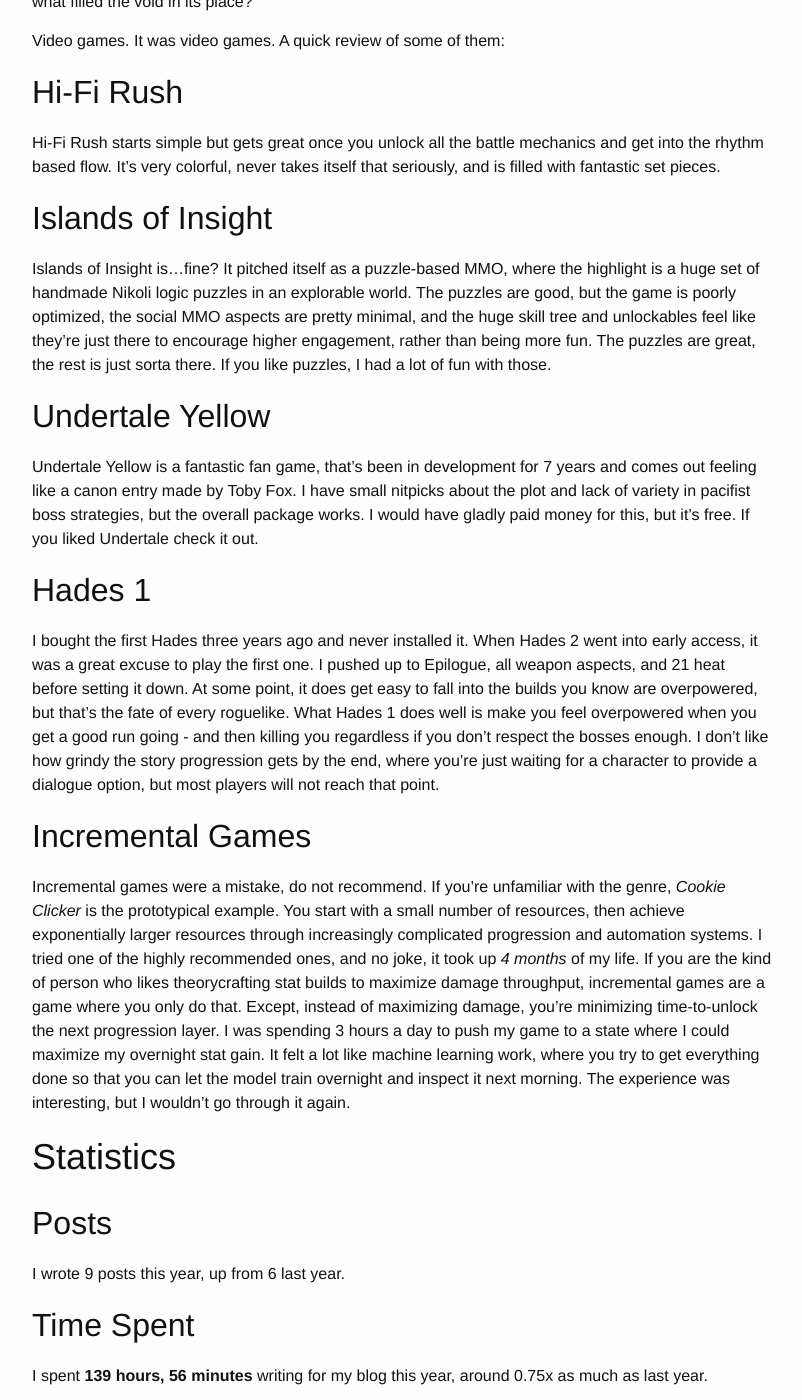
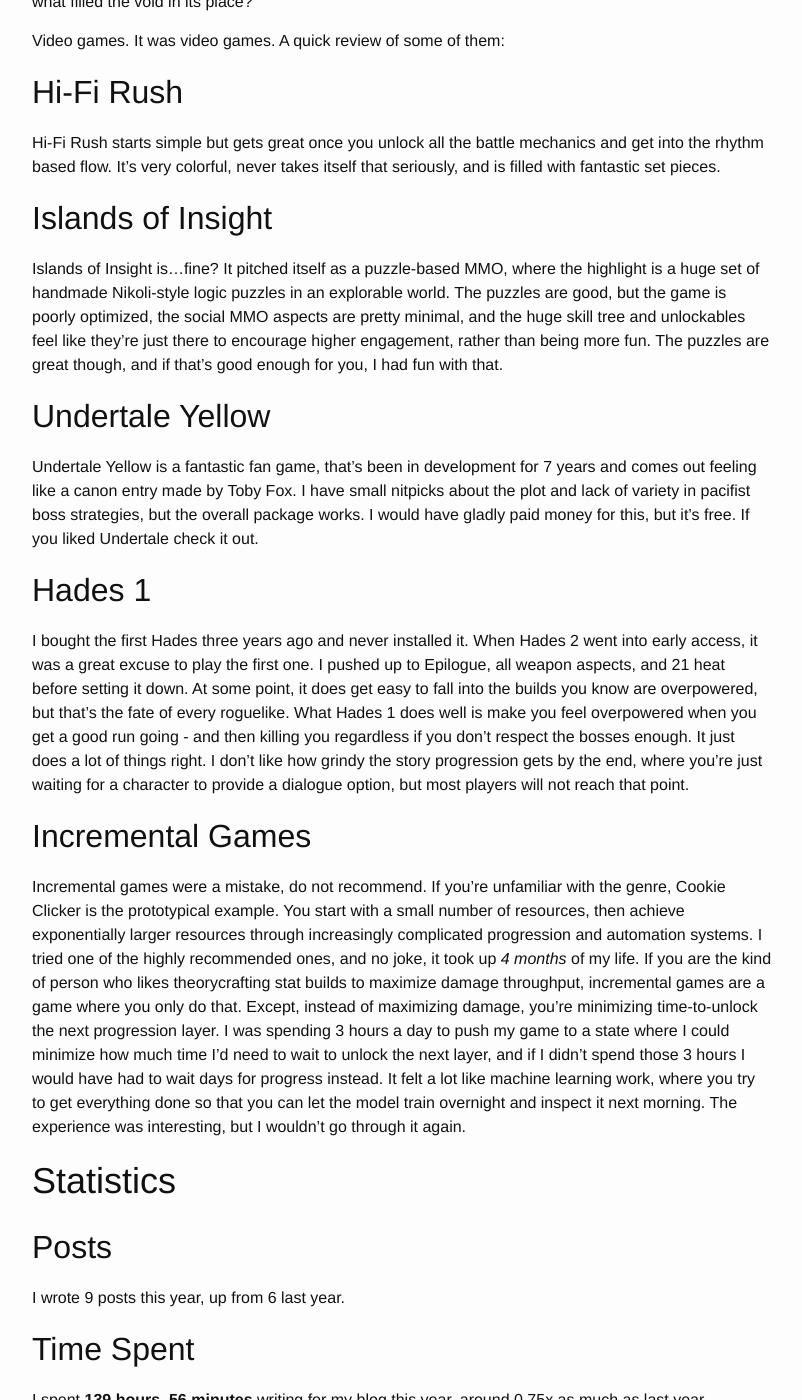
Before and after one commit to alexirpan/alexirpan.github.io, a Jekyll site: the page built from _posts/2024-08-18-nine-years.markdown, in a window 1280 px wide and 1400 px high, scrolled down 722 px. Shown: the whole window, without its empty margins (238-1040 px from the left). Built offline with Jekyll 4.4.1, drawn with Linux system fonts in a browser that asks for light colours; nearby versions of some CDN libraries; some of the changed text lies outside the part shown.

Commit message:
JK one more pass

```diff
--- a/_posts/2024-08-18-nine-years.markdown
+++ b/_posts/2024-08-18-nine-years.markdown
@@ -9,27 +9,28 @@
 # Highlights
 
 I took a break from writing puzzles this year.
-The main reason I've had more free time is that I stopped writing puzzles.
+That's led to a lot more free time.
 Puzzle writing has been one of my main recent hobbies, but I've found the problem
 is that I can't do low key puzzlehunt writing. I either go all-in or I don't,
-and when I go all-in, it takes up enough headspace that I struggle to do other
-things. This year was a year I needed to do other things. I wanted to change things
+and when I go all-in, it takes up enough headspace that I have trouble making any other
+major life decisions.
+This year was a year where I needed to do other things. I wanted to change things
 up.
 
-And I did do change things up! Some of it was silent backend migrations
+And I did change things up! Some of it was silent backend migrations
 (both Universal Analytics and my time tracker got deprecated this year), but the
 most notable change is that I [switched career trajectories to AI safety]({% post_url 2024-08-06-switching-to-ai-safety %}).
 
 I try to keep my Twitter / X usage low, but I retweet all posts whenever I write
 them, and I've noticed my switch into AI safety post has had significantly more
-Twitter engagement than my other posts. I've chalked this up to "the alignment mafia" - a distributed
+Twitter engagement than my other posts. I chalk this up to "the alignment mafia" - a distributed
 set of people who reshare and promote anything supporting their views on AGI.
 Listen, I appreciate the support, but I haven't done anything yet! Chill.
 
 The time it took me to navigate my career change was much less than the time I've
 spent on puzzle writing in the past.
 I expected to fill that void with more blog writing,
-but that's not what happened. So what filled the void in its place?
+but that's not what happened. So, what filled the void in its place?
 
 Video games. It was video games. A quick review of some of them:
 
@@ -42,11 +43,11 @@
 ## Islands of Insight
 
 Islands of Insight is...fine? It pitched itself as a puzzle-based MMO, where the
-highlight is a huge set of handmade Nikoli logic puzzles in an explorable world.
+highlight is a huge set of handmade Nikoli-style logic puzzles in an explorable world.
 The puzzles are good, but the game is poorly optimized, the social MMO aspects
 are pretty minimal, and the huge skill tree and unlockables feel like they're just there
-to encourage higher engagement, rather than being more fun. The puzzles are great, the
-rest is just sorta there. If you like puzzles, I had a lot of fun with those.
+to encourage higher engagement, rather than being more fun. The puzzles are great though,
+and if that's good enough for you, I had fun with that.
 
 ## Undertale Yellow
 
@@ -64,14 +65,14 @@
 Epilogue, all weapon aspects, and 21 heat before setting it down. At some point, it does get easy to
 fall into the builds you know are overpowered, but that's the fate of every roguelike.
 What Hades 1 does well is make you feel overpowered when you get a good run going - and
-then killing you regardless if you don't respect the bosses enough.
+then killing you regardless if you don't respect the bosses enough. It just does a lot of things right.
 I don't like how grindy the story progression gets by the end, where you're just waiting for a character
 to provide a dialogue option, but most players will not reach that point.
 
 ## Incremental Games
 
 Incremental games were a mistake, do not recommend.
-If you're unfamiliar with the genre, *Cookie Clicker* is the
+If you're unfamiliar with the genre, Cookie Clicker is the
 prototypical example. You start with a small number of resources, then achieve
 exponentially larger resources through increasingly complicated progression and
 automation systems. I tried one of the highly recommended ones, and no joke, it took
@@ -79,7 +80,9 @@
 stat builds to maximize damage throughput, incremental games are a game where
 you only do that. Except, instead of maximizing damage, you're minimizing
 time-to-unlock the next progression layer. I was spending 3 hours a day to push
-my game to a state where I could maximize my overnight stat gain. It felt a lot
+my game to a state where I could minimize how much time I'd need to wait to unlock the next layer,
+and if I didn't spend those 3 hours I would have had to wait days for progress instead.
+It felt a lot
 like machine learning work, where you try to get everything done so that you can
 let the model train overnight and inspect it next morning. The experience was
 interesting, but I wouldn't go through it again.
```
